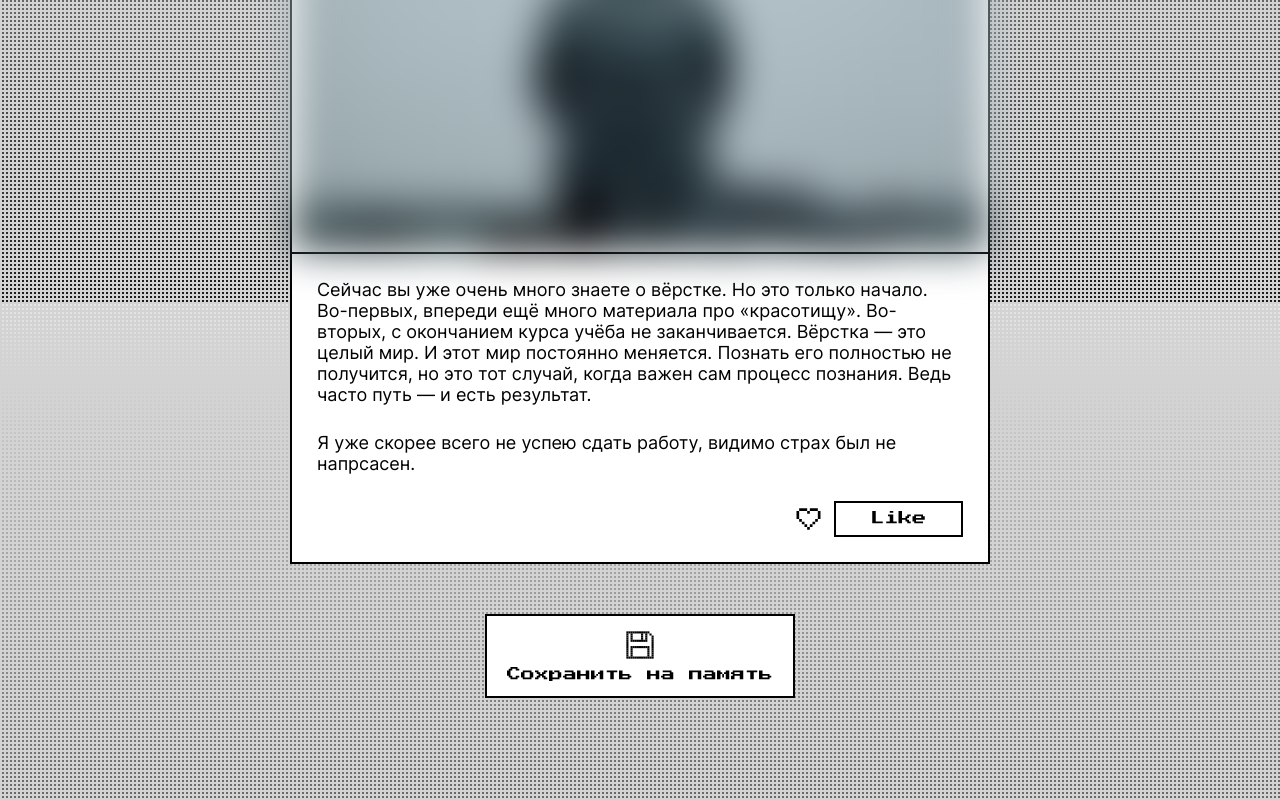
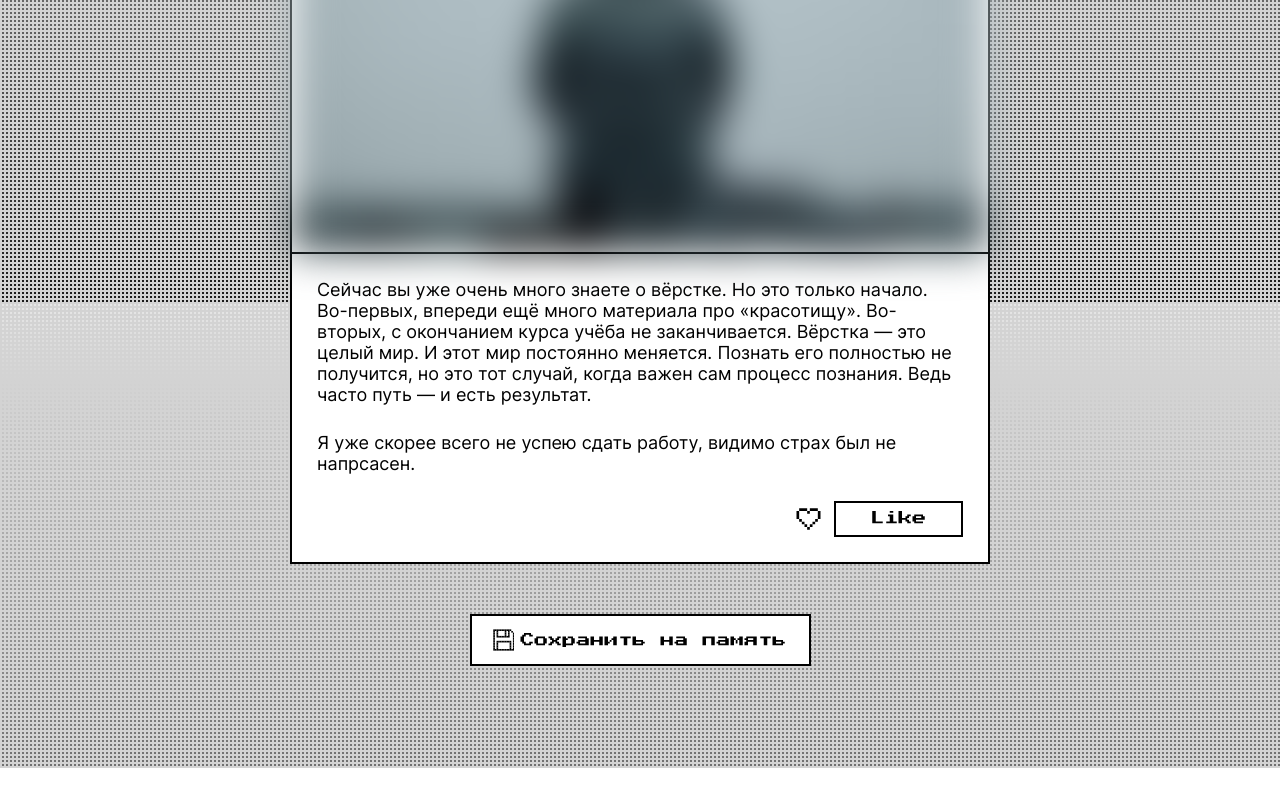
Before and after one commit to andreyBodrey2012/zakrivayuschiy-teg-f, a plain HTML site: page index.html in a window 1280 px wide. Shown: the part 8498-9298 px from the top of the page. After the commit the page ends 9266 px from the top, so only its background shows below. Drawn offline with Linux system fonts and the light colour scheme.

Commit message:
fix: save button

```diff
--- a/styles/style.css
+++ b/styles/style.css
@@ -341,13 +341,13 @@
     inset: 25px 25px auto auto;
   }
 
-  .save-button {
+  .button__save {
     flex-direction: unset;
     gap: 5px;
     padding: 12px 21px;
   }
 
-  .save-button > svg {
+  .button__save > svg {
     block-size: 24px;
   }
 
```
